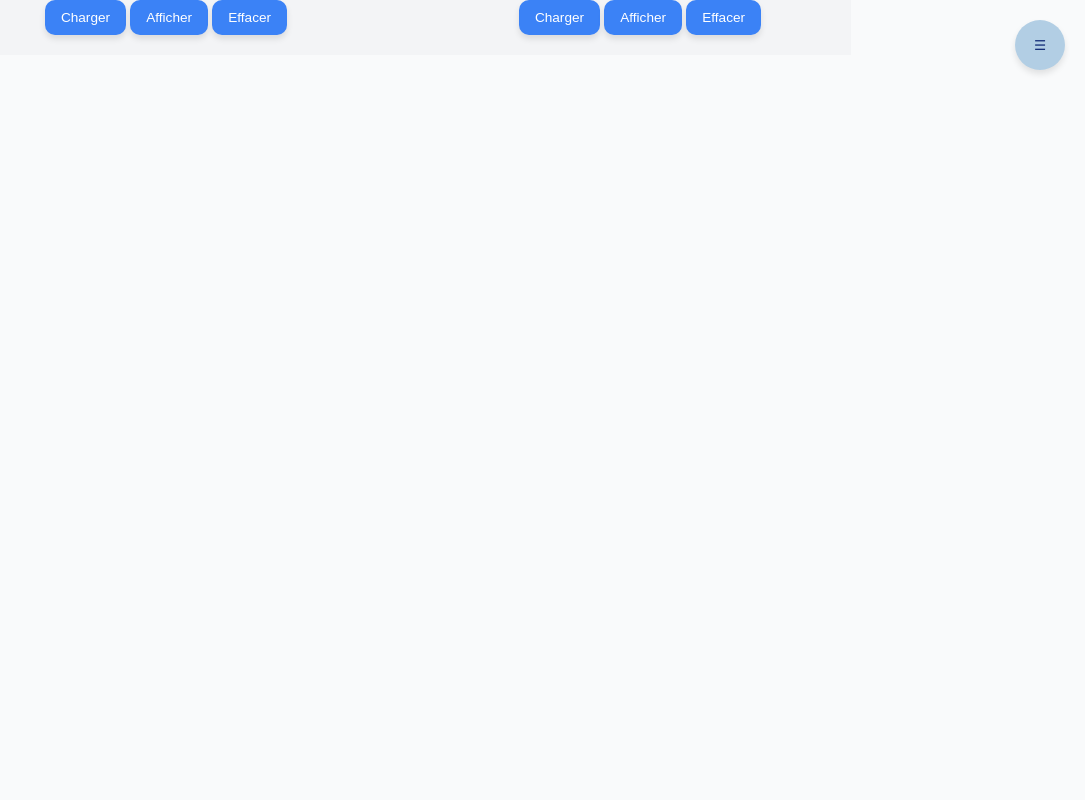
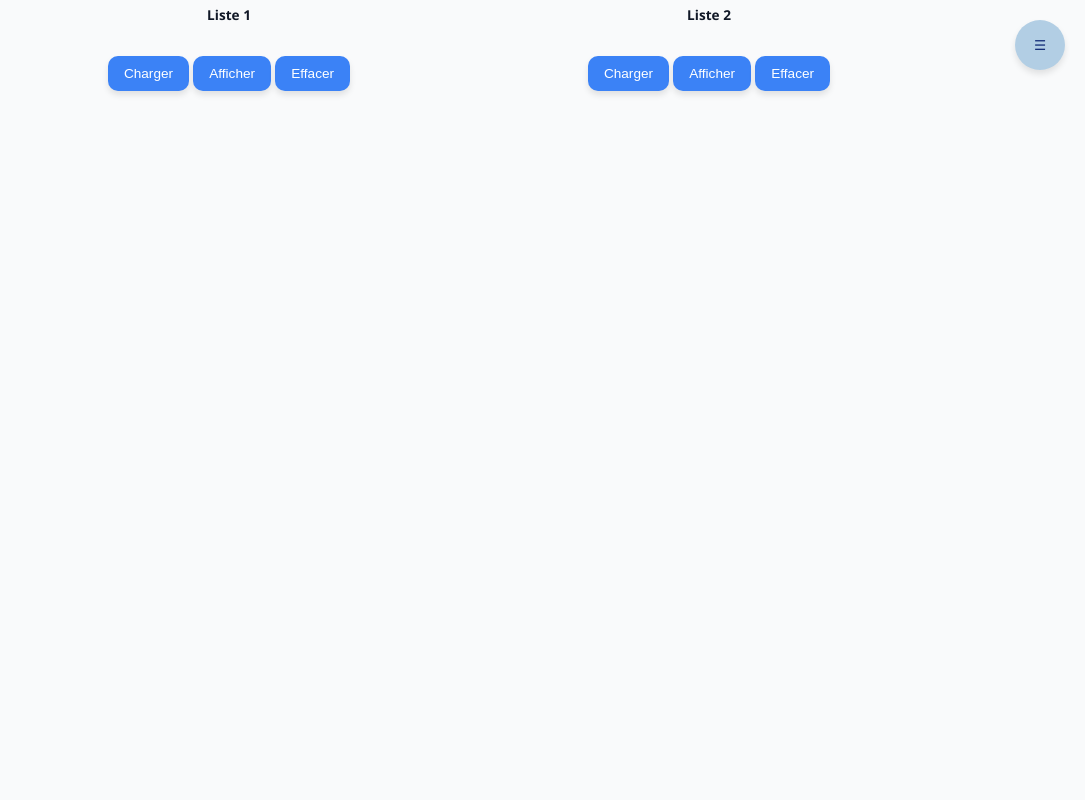
Before and after one commit to IWawan/application-gestion-file-attente, a Flask app: template templates/tableau_de_bord.html in a window 1280 px wide. Shown: the whole page, without its empty margins (195-1280 px from the left). Run offline with Flask 3, Linux system fonts and the light colour scheme; the template is opened without the code that fills it, so the values that code supplies are empty; parts of the project's set-up code (start-up, migrations or seed data) failed here and were passed over; some libraries are stand-ins or nearby versions.

Commit message:
première version style

```diff
--- a/app.py
+++ b/app.py
@@ -41,6 +41,7 @@ def get_ip_address():
         s.close()
 
 def allowed_file(filename):
+    print(filename)
     return '.' in filename and filename.rsplit('.', 1)[1].lower() in app.config['ALLOWED_EXTENSIONS']
 
 # --- Global state ---
@@ -70,9 +71,9 @@ def index():
 def display():
     return render_template('file_d_attente.html')
 
-# Récupère le fichier xlsx "FILE_NAME" et le sauvegarde dans le dossier "RESOURCES_FOLDER"
-@app.route('/upload_xlsx', methods=['POST'])
-def upload_xlsx():
+# Récupère le fichier xlsx "FILE_NAME" et le sauvegarde dans le dossier "RESOURCES_FOLDER" sous "usagers_list_1.xlsx"
+@app.route('/upload_xlsx_1', methods=['POST'])
+def upload_xlsx_1():
     if 'file' not in request.files:
         return jsonify({'error': 'Aucun fichier sélectionné'}), 400
 
@@ -82,8 +83,25 @@ def upload_xlsx():
         return jsonify({'error': 'Nom de fichier vide'}), 400
 
     if file and allowed_file(file.filename):
-        filename = FILE_NAME
-        file_path = os.path.join(app.config['UPLOAD_FOLDER'], filename)
+        file_path = os.path.join(app.config['UPLOAD_FOLDER'], "usagers_list_1.xlsx")
+        file.save(file_path)
+        return jsonify({'message': 'Fichier chargé avec succès'}), 200
+    else:
+        return jsonify({'error': 'Format de fichier non autorisé'}), 400
+
+# Récupère le fichier xlsx "FILE_NAME" et le sauvegarde dans le dossier "RESOURCES_FOLDER" sous "usagers_list_2.xlsx"
+@app.route('/upload_xlsx_2', methods=['POST'])
+def upload_xlsx_2():
+    if 'file' not in request.files:
+        return jsonify({'error': 'Aucun fichier sélectionné'}), 400
+
+    file = request.files['file']
+
+    if file.filename == '':
+        return jsonify({'error': 'Nom de fichier vide'}), 400
+
+    if file and allowed_file(file.filename):
+        file_path = os.path.join(app.config['UPLOAD_FOLDER'], "usagers_list_2.xlsx")
         file.save(file_path)
         return jsonify({'message': 'Fichier chargé avec succès'}), 200
     else:
@@ -96,7 +114,7 @@ def load_usagers_list_1():
 
     global usagers_list_1
 
-    file_path = RESOURCES_FOLDER + '/' + FILE_NAME
+    file_path = RESOURCES_FOLDER + '/' + "usagers_list_1.xlsx"
     extractor = extract_xlsx(file_path)
     extracted = extractor.to_array()
     usagers_list_1.extend([usager for usager in extracted if usager not in usagers_list_1])
@@ -112,7 +130,7 @@ def load_usagers_list_2():
 
     global usagers_list_2
 
-    file_path = RESOURCES_FOLDER + '/' + FILE_NAME
+    file_path = RESOURCES_FOLDER + '/' + "usagers_list_2.xlsx"
     extractor = extract_xlsx(file_path)
     extracted = extractor.to_array()
     usagers_list_2.extend([usager for usager in extracted if usager not in usagers_list_2])
--- a/static/css/style_tableau_de_bord.css
+++ b/static/css/style_tableau_de_bord.css
@@ -53,7 +53,7 @@
 
     /* UI basics */
     --font-family: 'Segoe UI', Tahoma, Geneva, Verdana, sans-serif;
-    --font-size-small: 0.6rem;
+    --font-size-small: 0.75rem;
     --font-size-medium: 0.85rem;
     --font-size-big: 1rem;
     --radius: 10px;
@@ -82,7 +82,7 @@ body
     align-items: center;
     display: grid;
     grid-template-rows: auto 1fr auto;
-    grid-template-columns: 150px 1fr;
+    grid-template-columns: 200px 1fr;
     grid-template-areas:
         "bureaux usagers"
         "display display";
@@ -151,7 +151,12 @@ button:focus
     background-color: var(--c-btn-del-hover);
 }
 
-#fileInput
+#fileInput-1
+{
+    display: none;
+}
+
+#fileInput-2
 {
     display: none;
 }
@@ -242,12 +247,16 @@ button:focus
 .usagers-list-global-container
 {
     grid-area: usagers;
-    background-color: var(--c-general-bg-2);
+    background-color: var(--c-general-bg);
     display: flex;
     flex-direction: row;
     justify-content: center;
-    align-items: center;
-    width: 70vw;
+    align-items: flex-start;
+    height: auto;
+    max-height: 70vh;
+    width: auto;
+    max-width: 70vw;
+    margin-left: 2vh;
 }
 
 .usagers-list-content
@@ -259,8 +268,9 @@ button:focus
     align-items: center;
     justify-content: flex-start;
     justify-self: center;
-    margin: 0 5px;
-    max-height: 80vh;
+    margin: 8px;
+    height: auto;
+    max-height: 70vh;
     width: 35vw;
     padding: 10px 8px;
     overflow-x: hidden;
--- a/static/js/script_tableau_de_bord.js
+++ b/static/js/script_tableau_de_bord.js
@@ -13,7 +13,7 @@ var bureaux;
 // ----------------------
 
 // Séléctionner un fichier .xlsx à charger
-function selectXLSX(event)
+function selectXLSX(event, nb_list)
 {
     var file = event.target.files[0];  // Récupère le fichier sélectionné
 
@@ -37,7 +37,16 @@ function selectXLSX(event)
         }
     };
 
-    xhr.open('POST', '/upload_xlsx', true);
+
+    if (nb_list == 1)
+    {
+        xhr.open('POST', '/upload_xlsx_1', true);
+    }
+    if (nb_list == 2)
+    {
+        xhr.open('POST', '/upload_xlsx_2', true);
+    }
+
     xhr.send(formData);
 }
 
--- a/templates/tableau_de_bord.html
+++ b/templates/tableau_de_bord.html
@@ -11,7 +11,6 @@
 </head>
 
 <body>
-
     <!-- Display section -->
     <div id="display-section" class="header display-section">
         <h2 id="usager-display"></h2>
@@ -75,7 +74,9 @@
 
     <div id="usagers-list-global-container" class="usagers-list-global-container">
         <div id="usagers-list-1-container" class="usagers-list-container">
-            <button onclick="document.getElementById('fileInput').click()">Charger</button>
+            <h3>Liste 1</h3>
+            <br>
+            <button onclick="document.getElementById('fileInput-1').click()">Charger</button>
             <button onclick="resetAll(), chargerListeUsagers(1)">Afficher</button>
             <button onclick="resetAll(), effacerListeUsagers(1)">Effacer</button>
             <div id="usagers-list-1-content" class="usagers-list-content">
@@ -83,7 +84,9 @@
             </div>
         </div>
         <div id="usagers-list-2-container" class="usagers-list-container">
-            <button onclick="document.getElementById('fileInput').click()">Charger</button>
+            <h3>Liste 2</h3>
+            <br>
+            <button onclick="document.getElementById('fileInput-2').click()">Charger</button>
             <button onclick="resetAll(), chargerListeUsagers(2)">Afficher</button>
             <button onclick="resetAll(), effacerListeUsagers(2)">Effacer</button>
             <div id="usagers-list-2-content" class="usagers-list-content">
@@ -96,7 +99,8 @@
         <!-- Boutons des bureaux dynamique -->
     </div>
 
-    <input type="file" id="fileInput" accept=".xlsx" onchange="selectXLSX(event)">
+    <input type="file" id="fileInput-1" accept=".xlsx" onchange="selectXLSX(event, 1)">
+    <input type="file" id="fileInput-2" accept=".xlsx" onchange="selectXLSX(event, 2)">
 
     <script src="/static/js/script_tableau_de_bord.js"></script>
 </body>
```
Also changed, not shown: other parts of static/css/style_tableau_de_bord.css (+12 -9 lines), 3 other files.
